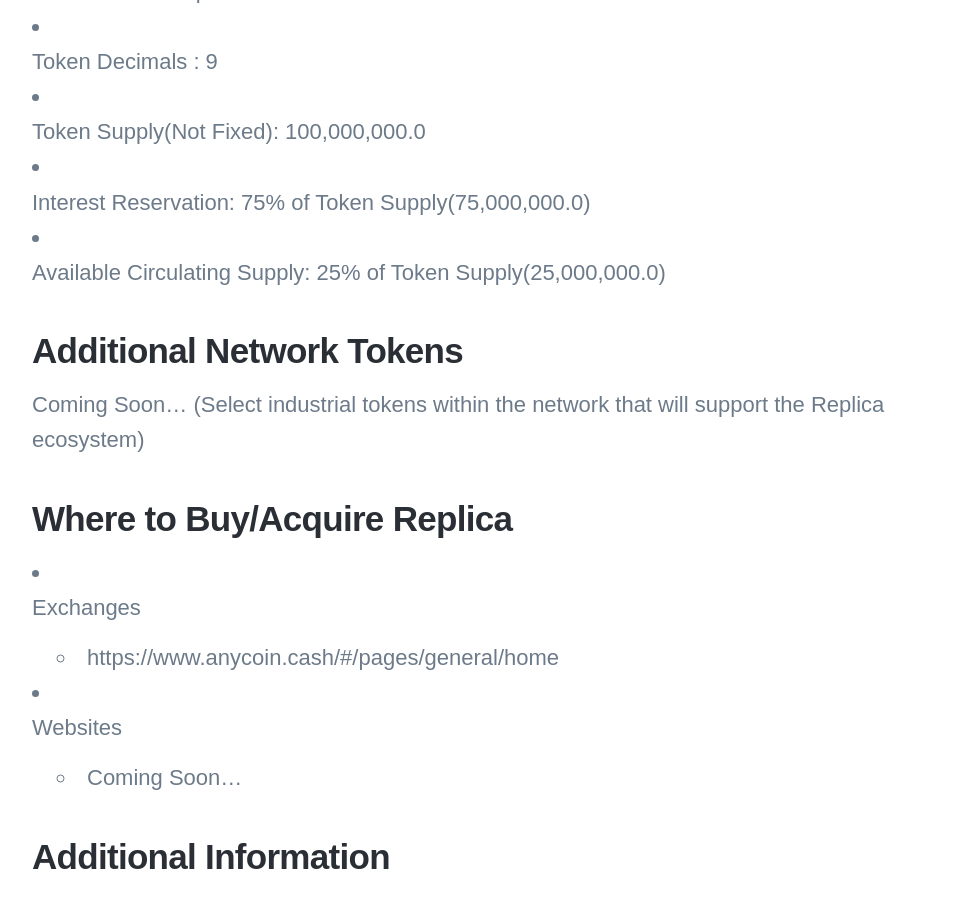
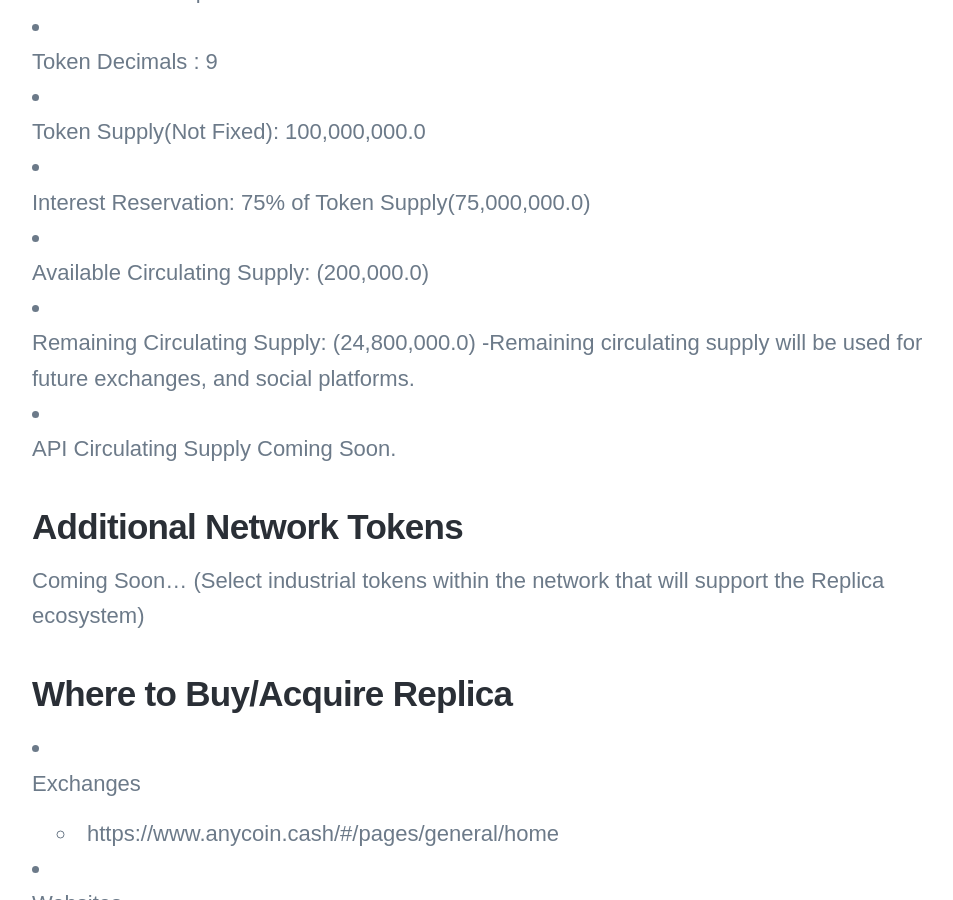
Before and after one commit to ishyu/Replica-Economics, a Jekyll site: the page built from _projects/replica_overview.md, in a window 1280 px wide and 900 px high, scrolled down 1245 px. Shown: the whole window, without its empty margins (138-1091 px from the left). Built offline with Jekyll 4.4.1, drawn with Linux system fonts in a browser that asks for light colours; nearby versions of some CDN libraries; some web fonts are replaced.

Commit message:
Update replica_overview.md

```diff
--- a/_projects/replica_overview.md
+++ b/_projects/replica_overview.md
@@ -24,9 +24,12 @@
 
 * Interest Reservation: 75% of Token Supply(75,000,000.0)
 
-* Available Circulating Supply: 25% of Token Supply(25,000,000.0)
+* Available Circulating Supply: (200,000.0)
 
+* Remaining Circulating Supply: (24,800,000.0)
+  -Remaining circulating supply will be used for future exchanges, and social platforms.
 
+* API Circulating Supply Coming Soon.
 ## Additional Network Tokens
 
 Coming Soon...
```
